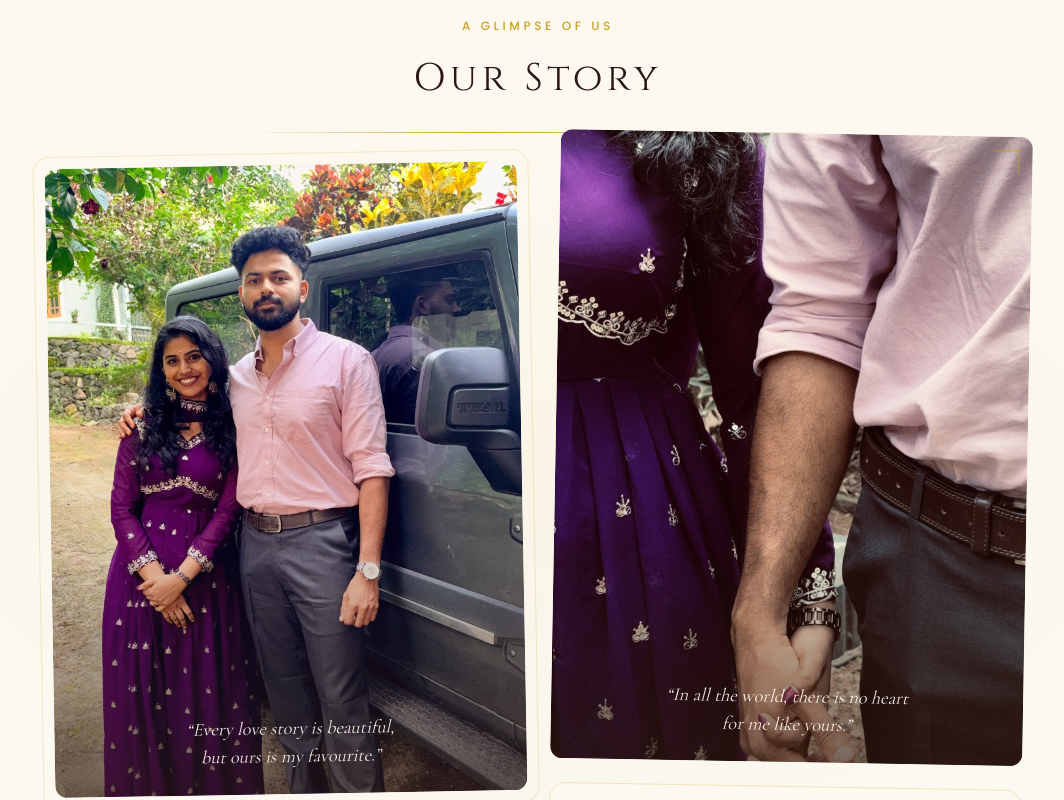
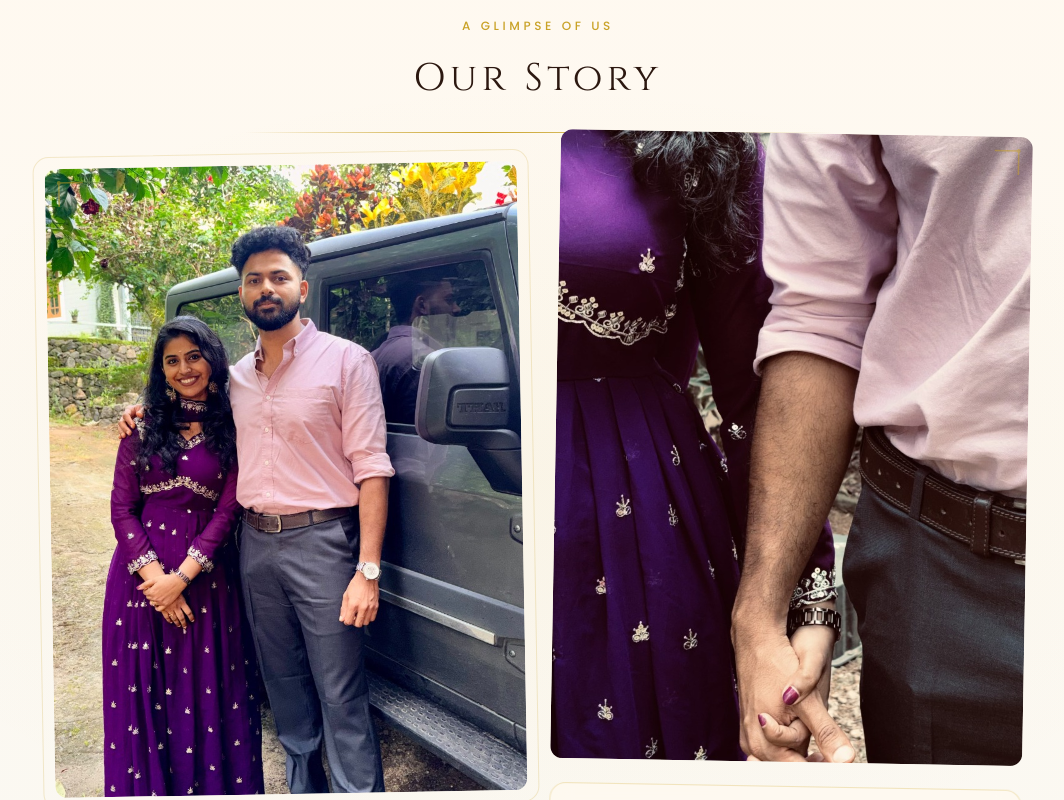
Before and after one commit to shibilmuhammad/save_the_date_athul, a Next.js app: page / in a window 1280 px wide. Shown: the part 3960-4760 px from the top of the page, without its empty margins (102-1166 px from the left). Built offline with nearby package versions, Linux system fonts and the light colour scheme.

Commit message:
Remove text overlays from Our Story images

```diff
--- a/app/components/Gallery.tsx
+++ b/app/components/Gallery.tsx
@@ -85,28 +85,6 @@ export default function Gallery() {
                 className="object-cover object-[center_20%] transition-transform duration-700 hover:scale-105"
                 sizes="(max-width: 768px) 100vw, 50vw"
               />
-              {/* Gold gradient overlay at bottom */}
-              <div
-                className="absolute inset-0 pointer-events-none"
-                style={{
-                  background:
-                    "linear-gradient(to top, rgba(44,24,16,0.65) 0%, rgba(44,24,16,0.1) 40%, transparent 70%)",
-                }}
-              />
-              {/* Caption */}
-              <div className="absolute bottom-0 left-0 right-0 px-6 py-6 z-10">
-                <p
-                  className="text-warm-white text-center"
-                  style={{
-                    fontFamily: "var(--font-cormorant), serif",
-                    fontSize: "clamp(0.9rem, 2.5vw, 1.15rem)",
-                    fontStyle: "italic",
-                    opacity: 0.92,
-                  }}
-                >
-                  &ldquo;Every love story is beautiful,<br />but ours is my favourite.&rdquo;
-                </p>
-              </div>
             </div>
 
             {/* Gold corner accent */}
@@ -144,27 +122,6 @@ export default function Gallery() {
                 className="object-cover object-center transition-transform duration-700 hover:scale-105"
                 sizes="(max-width: 768px) 100vw, 50vw"
               />
-              {/* Gradient overlay */}
-              <div
-                className="absolute inset-0 pointer-events-none"
-                style={{
-                  background:
-                    "linear-gradient(to top, rgba(44,24,16,0.65) 0%, rgba(44,24,16,0.05) 35%, transparent 60%)",
-                }}
-              />
-              <div className="absolute bottom-0 left-0 right-0 px-6 py-6 z-10">
-                <p
-                  className="text-warm-white text-center"
-                  style={{
-                    fontFamily: "var(--font-cormorant), serif",
-                    fontSize: "clamp(0.9rem, 2.5vw, 1.15rem)",
-                    fontStyle: "italic",
-                    opacity: 0.92,
-                  }}
-                >
-                  &ldquo;In all the world, there is no heart<br />for me like yours.&rdquo;
-                </p>
-              </div>
 
               {/* Gold corner accent top-right */}
               <div
```
